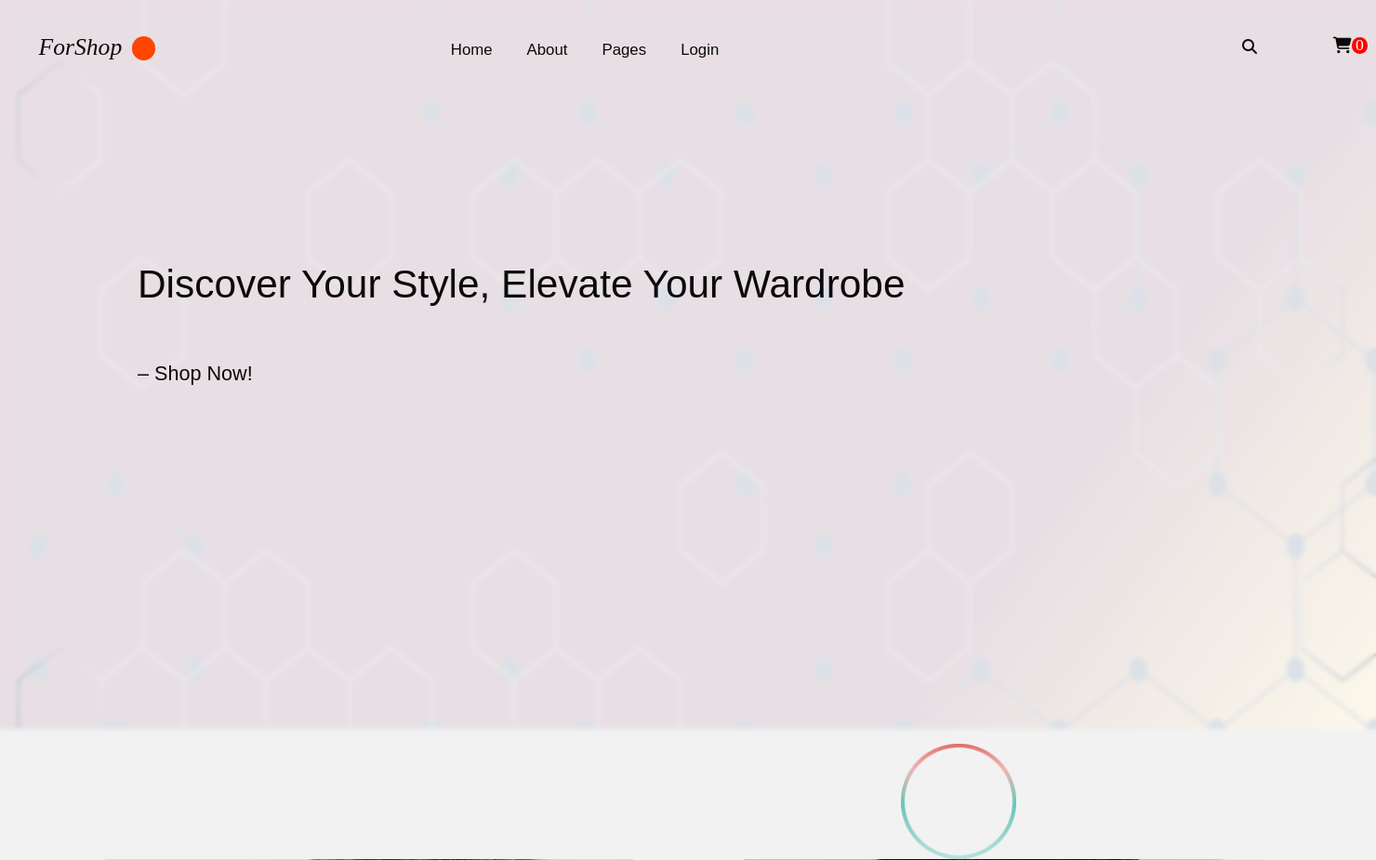
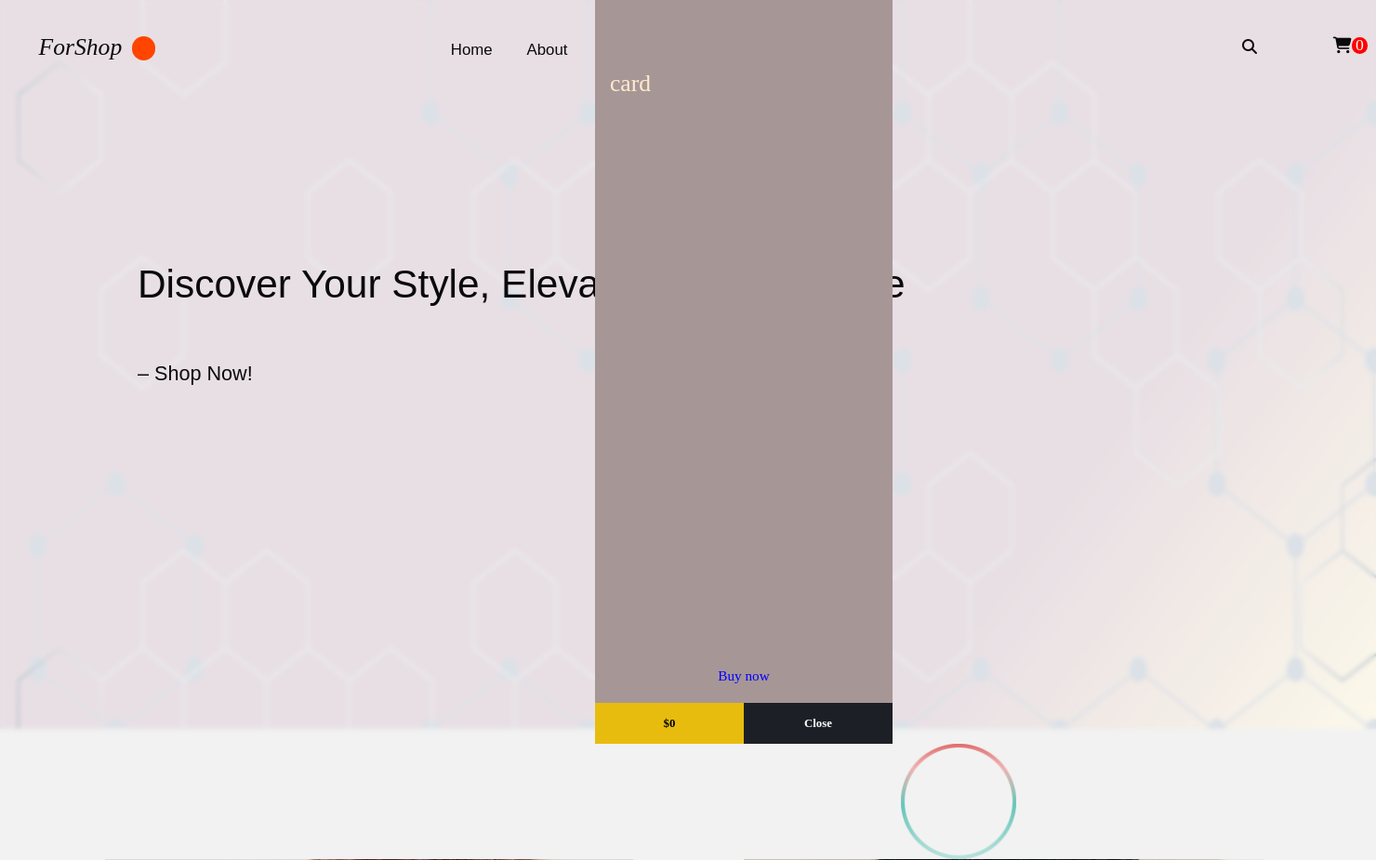
Before and after one commit to nessytb/eco-web, a PHP site: page /clothes.html in a window 1480 px wide. Shown: the top 925 px of the page at 93% size. Run offline with PHP 8.4, Linux system fonts and the light colour scheme; some libraries are stand-ins or nearby versions.

Commit message:
Update clothes.css

```diff
--- a/clothes.css
+++ b/clothes.css
@@ -726,7 +726,7 @@ padding-top: 30px;
   .panier{
     position: fixed;
     top: 0px;
-    left: 100%;
+    left: 100vh;
     width: 400px;
     z-index: 10000;
     background-color:  rgb(167, 150, 150);
```
